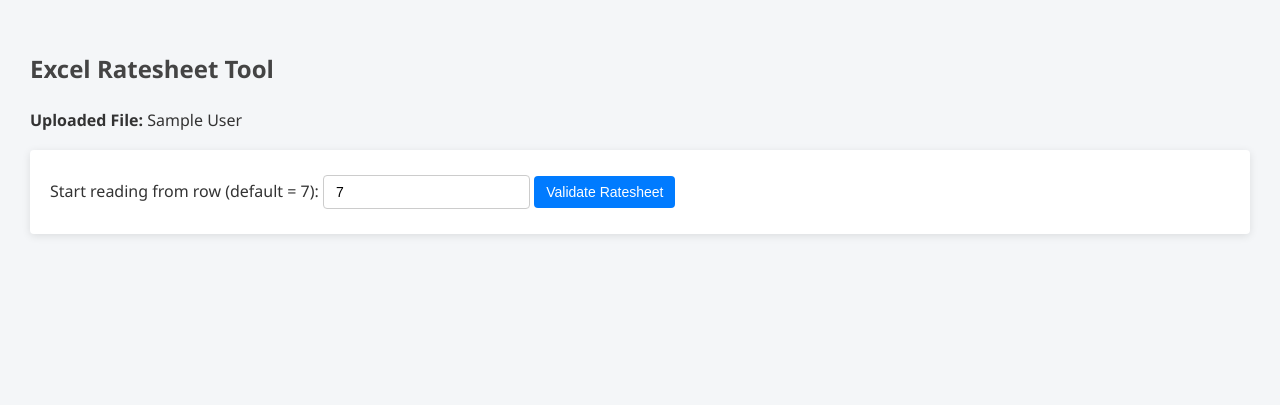
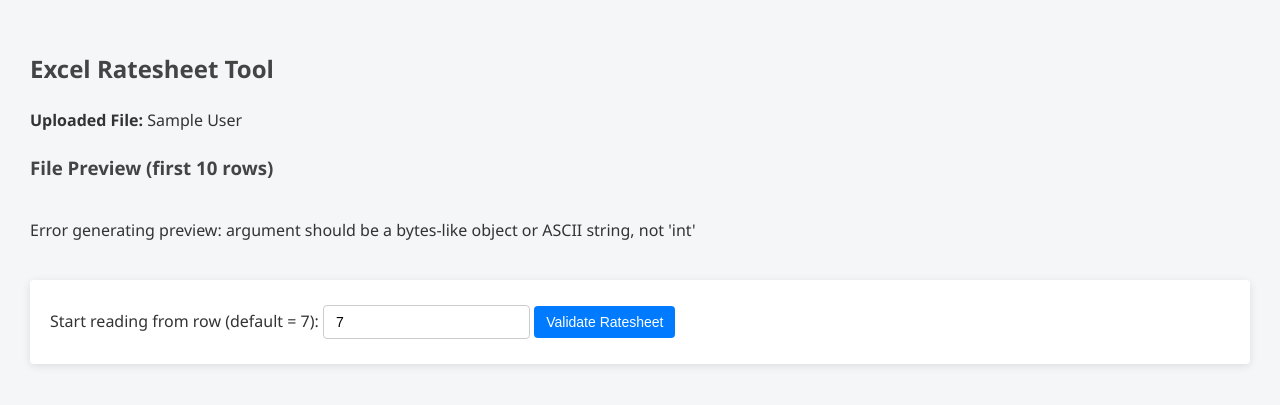
Before and after one commit to abhi1302/excel-viewer, a Flask app: page / in a window 1280 px wide. Shown: the top 405 px of the page. Run offline with Flask 3, Linux system fonts and the light colour scheme; the visitor is signed in with stand-in values (Sample User, id 1).

Commit message:
the first step should show the content in page

```diff
--- a/app.py
+++ b/app.py
@@ -29,7 +29,7 @@
 )
 logger = logging.getLogger(__name__)
 
-# Expected column headers for the Excel data
+# Expected column headers for the Excel data (for Step Two processing)
 EXPECTED_HEADERS = [
     "BU PLMN Code",
     "TADIG PLMN Code",
@@ -88,10 +88,12 @@
 @app.route("/", methods=["GET", "POST"])
 def index():
     logger.debug("Loading index route")
-    # If the request is POST, determine which step we're processing
+
+    # If POST, decide which step to process
     if request.method == "POST":
         step = request.form.get("step")
-        # Step One: file upload
+
+        # Step One: File Upload
         if step == "upload":
             file = request.files.get("file")
             if file and (file.filename.endswith(".xlsx") or file.filename.endswith(".xls")):
@@ -99,25 +101,26 @@
                 try:
                     file_bytes = file.read()
                     logger.debug("File size: %d bytes", len(file_bytes))
-                    # Store file (Base64 encoded) in session
+                    # Store original file in session (Base64 encoded)
                     session["original_file"] = base64.b64encode(file_bytes).decode("utf-8")
                     session["original_filename"] = file.filename
-                    flash("File uploaded successfully. Now set your parameters and click 'Validate Ratesheet'.", "info")
+                    flash("File uploaded successfully. Please review the preview below and set the parameters.", "info")
                 except Exception as e:
                     flash(f"Error while uploading file: {e}", "error")
                     logger.exception("Exception during file upload")
             else:
                 flash("Please upload a valid Excel file (.xlsx or .xls)", "error")
-            # Redirect so that the GET method can show the next step form
+            # Redirect to GET so that the preview can be shown
             return redirect(url_for("index"))
 
-        # Step Two: process file with provided parameters and validate
+        # Step Two: Validate the ratesheet with provided parameter (start_row)
         elif step == "validate":
             start_row = int(request.form.get("start_row", 7))
             logger.debug("Parameter received: start_row = %d", start_row)
             data = None
             headers = None
             row_count = None
+            validation_errors = []
 
             original_file_b64 = session.get("original_file")
             if not original_file_b64:
@@ -126,15 +129,16 @@
 
             try:
                 file_bytes = base64.b64decode(original_file_b64)
-                # Use a stream to perform header validation
+                # Perform header validation on the entire file (unmodified)
                 stream_validation = io.BytesIO(file_bytes)
                 df_raw = pd.read_excel(stream_validation, header=None)
-                errors = validate_excel(df_raw)
-                if errors:
-                    flash("Validation errors: " + ", ".join(errors), "error")
-                    logger.debug("Validation errors: %s", errors)
+                validation_errors = validate_excel(df_raw)
+
+                if validation_errors:
+                    flash("Validation errors: " + ", ".join(validation_errors), "error")
+                    logger.debug("Validation errors: %s", validation_errors)
                 else:
-                    # Process file using provided start_row (data starts from that row)
+                    # Process file using the provided start_row, skipping earlier rows
                     stream_data = io.BytesIO(file_bytes)
                     df_data = pd.read_excel(stream_data, header=None, skiprows=start_row - 1)
                     logger.debug("Excel file read for data processing successfully")
@@ -142,22 +146,52 @@
                     data = df_data.fillna("").to_dict(orient="records")
                     headers = df_data.columns.tolist()
                     row_count = df_data.shape[0]
-                    # Optionally, store processed data in session for further use (like download)
+                    # Optionally store processed data in session for download if needed
                     session["data"] = json.dumps(data, default=str)
                     session["headers"] = json.dumps(headers)
                     flash(f"File processed successfully. Total rows: {row_count}", "success")
                     logger.debug("Data processed successfully with row count: %d", row_count)
             except Exception as e:
                 flash(f"Failed to process Excel file: {e}", "error")
-                logger.exception("Exception during file processing in step 2")
-            # Render the page in step two, displaying the results (if available)
+                logger.exception("Exception during file processing in step two")
+
+            # Render template with processed data (if available) and preview remains visible
+            # Also pass start_row so that it stays in the input box.
+            # Even if validation errors occur, the preview remains.
+            preview_html = generate_preview_html()
             return render_template("index.html",
-                                   uploaded=True, start_row=start_row,
-                                   data=data, headers=headers, row_count=row_count)
+                                   uploaded=True,
+                                   preview_html=preview_html,
+                                   start_row=start_row,
+                                   data=data,
+                                   headers=headers,
+                                   row_count=row_count)
 
-    # GET request: decide which form to show based on whether a file was already uploaded
-    uploaded = "original_file" in session
-    return render_template("index.html", uploaded=uploaded)
+    # GET request:
+    # If a file is already uploaded, generate a preview of its contents
+    if "original_file" in session:
+        preview_html = generate_preview_html()
+        return render_template("index.html", uploaded=True, preview_html=preview_html, start_row=7)
+    else:
+        return render_template("index.html", uploaded=False)
+
+def generate_preview_html():
+    """
+    Attempts to decode the uploaded file from session and generate
+    an HTML preview (first 10 rows) from the Excel file.
+    """
+    original_file_b64 = session.get("original_file")
+    if not original_file_b64:
+        return "<p>No file uploaded yet.</p>"
+    try:
+        file_bytes = base64.b64decode(original_file_b64)
+        stream = io.BytesIO(file_bytes)
+        df_preview = pd.read_excel(stream, header=None)
+        preview_html = df_preview.head(10).to_html(classes="preview-table", index=False, border=1)
+        return preview_html
+    except Exception as e:
+        logger.exception("Error generating preview")
+        return f"<p>Error generating preview: {e}</p>"
 
 if __name__ == "__main__":
     port = int(os.environ.get("PORT", 5000))
--- a/static/style.css
+++ b/static/style.css
@@ -58,8 +58,26 @@
   cursor: pointer;
 }
 
-.button:hover, button:hover {
+button:hover {
   background: #0056b3;
+}
+
+.preview-container {
+  margin: 20px 0;
+  overflow-x: auto;
+}
+
+.preview-table {
+  border-collapse: collapse;
+  width: 100%;
+  margin-bottom: 20px;
+}
+
+.preview-table th,
+.preview-table td {
+  padding: 8px 12px;
+  border: 1px solid #ccc;
+  white-space: nowrap;
 }
 
 .table-container {
--- a/templates/index.html
+++ b/templates/index.html
@@ -16,7 +16,7 @@
   {% endwith %}
 
   {% if not uploaded %}
-    <!-- Step One: Upload Form -->
+    <!-- Step One: File Upload Form -->
     <form method="post" enctype="multipart/form-data">
       <input type="hidden" name="step" value="upload">
       <label>Choose Excel file (.xlsx or .xls): </label>
@@ -25,21 +25,24 @@
       <button type="submit">Upload File</button>
     </form>
   {% else %}
-    <!-- Step Two: Parameters & Validation Form -->
+    <!-- Once a file is uploaded, show the preview -->
     <p><strong>Uploaded File:</strong> {{ session.original_filename }}</p>
+    <h3>File Preview (first 10 rows)</h3>
+    <div class="preview-container">
+      {{ preview_html|safe }}
+    </div>
+
+    <!-- Step Two: Parameter Input & Validate Button -->
     <form method="post">
       <input type="hidden" name="step" value="validate">
       <label>Start reading from row (default = 7): </label>
-      <input type="number" name="start_row" value="{{ start_row if start_row is defined else 7 }}" min="1">
+      <input type="number" name="start_row" value="{{ start_row }}" min="1">
       <button type="submit">Validate Ratesheet</button>
     </form>
   {% endif %}
 
   {% if data %}
     <h3>Excel Data {% if row_count %}(Total Rows: {{ row_count }}){% endif %}</h3>
-    <div class="download-buttons">
-      <!-- Download buttons can be added here if needed -->
-    </div>
     <div class="table-container">
       <table>
         <thead>
```
